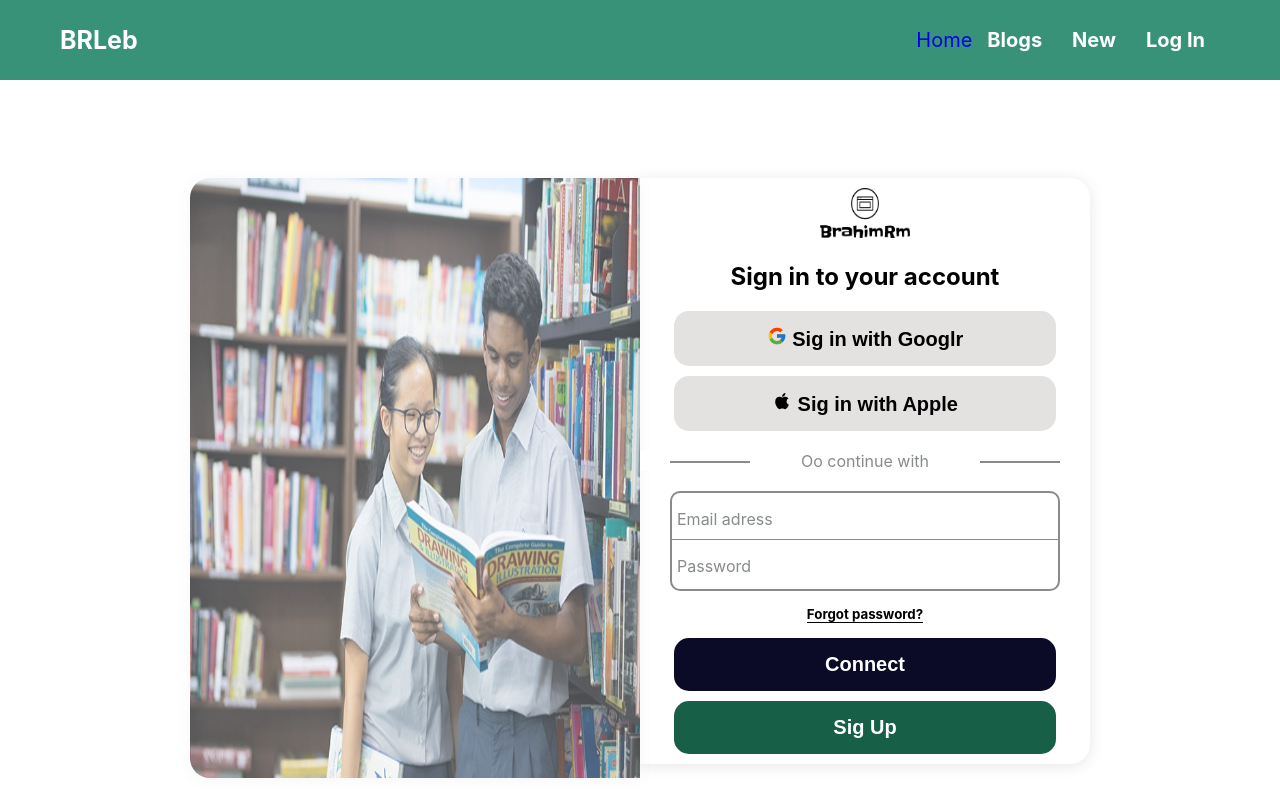
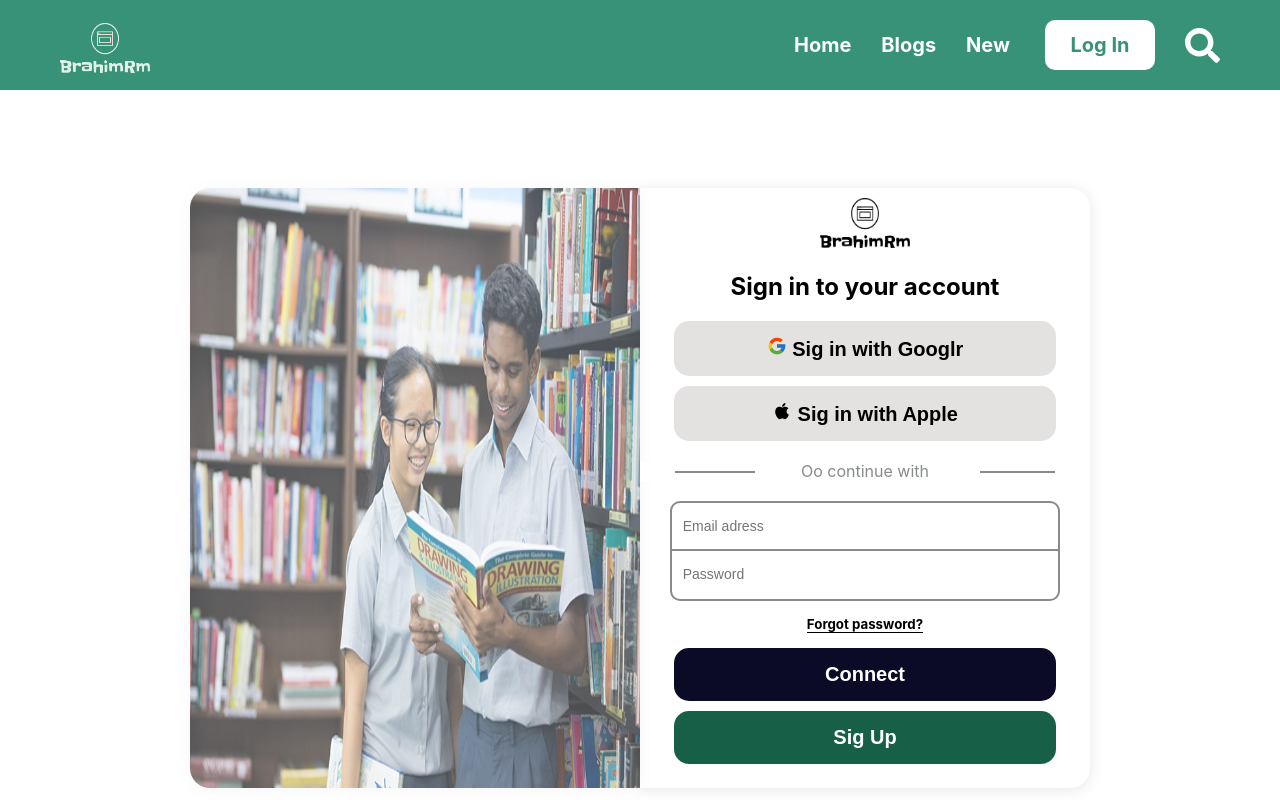
Before and after one commit to BrahimRemaigui/Library_project, a React (Create React App) app: page /login in a window 1280 px wide. Shown: the top 800 px of the page. Built offline with nearby package versions, Linux system fonts and the light colour scheme; the HTML template or start-up script is replaced by a standard one.

Commit message:
Add files via upload

```diff
--- a/src/BlogsDatails.js
+++ b/src/BlogsDatails.js
@@ -25,9 +25,9 @@ const BlogsDatails = () => {
                     <h5>Abstaract:</h5>
                     <div className="box">
                     <div>{ blog.body}</div>
+                    </div>
                     <img src={imgg}></img>
-                    </div>
-                    <button onClick={handleDeleta}>Delete</button>
+                    <button className="Btn_dele" onClick={handleDeleta}>Delete</button>
                 </article>
             )}
         </div>
--- a/src/Cont.js
+++ b/src/Cont.js
@@ -24,8 +24,18 @@ export default function Cont() {
             Oo continue with
           </div>
           <div className='btnSin'>
-            <p className='pa-p'> Email adress</p>
-            <p style={{paddingTop:'-2px', paddingBottom :'7px' }}>Password</p>
+          <input className='input-text'
+            type="text"
+            placeholder="Email adress"
+            required
+          />
+          <div className='ff'></div>
+           <input className='input-text'
+            type="password"
+            placeholder="Password"
+            required
+          />
+
           </div>
           <h5 className='forgot'>Forgot password?</h5>
           <div className='btns'>
--- a/src/Nav.css
+++ b/src/Nav.css
@@ -8,7 +8,6 @@
     height: max-content;
     margin-left: 10px;
     margin-right: 10px;
-
     border-radius: 10px;
     display: grid;
     grid-template-columns: repeat(auto-fill, minmax(500px, 1fr));
@@ -25,7 +24,6 @@
     background-color: #389277;
     color: white;
     font-size: 20px;
-
   }
 
   .nav-container {
@@ -35,6 +33,7 @@
     max-width: 1200px;
     margin: 0 auto;
     padding: 0 20px;height:80px;
+    height: fit-content;
   }
 
   .nav-logo {
@@ -47,6 +46,7 @@
   .nav-menu {
     list-style: none;
     display: flex;
+    align-items: center;
   }
 
   .nav-item {
@@ -105,14 +105,14 @@
   display: flex;
   flex-direction: column;
   position: absolute;
-  top: 100px;
+  top: 80px;
   background: #389277;
   color: aliceblue;
   height: max-content;
   /* position: static; */
   z-index: 2;
   width: 102%;
-  margin: -20px;
+  margin: -22px;
   padding: 0;
 
 }
@@ -147,3 +147,40 @@
     }
 
 }
+
+.nav-item-log{
+  width: 110px;
+  height: 50px;
+  background: white;
+  color: #389277;
+  font-size: 20px;
+  font-weight: bold;
+  display: flex;
+  justify-content: center;
+  border-radius: 10px;
+  align-items: center;
+  margin: 0 20px;
+  transition: 2s;
+}
+.nav-item-log:hover{
+  background: #ffcc00;
+}
+@media (max-width:779px) {
+ .nav-item-log{
+  margin: 10px auto;
+  height: 40px;
+  width: 90px;
+
+}
+ .search{
+  display: none;
+ }
+}
+.search{
+  margin-left: 10px;
+  font-size: 35px;
+  transition: 2s;
+}
+.search:hover{
+  color: #ffcc00;
+}
--- a/src/NavBar.js
+++ b/src/NavBar.js
@@ -1,6 +1,8 @@
 import { Link } from "react-router-dom";
 import im  from './imgs/menu_open_FILL0_wght400_GRAD0_opsz24.png'
 import { BiAlignRight } from "react-icons/bi";
+import { FaSearch } from "react-icons/fa";
+import logo from './imgs/with-trans.png'
 import './Nav.css'
 import { useState } from "react";
 const NavBar = () => {
@@ -20,15 +22,16 @@ const changefalse =()=>{
         <nav className="navbar">
         <div className="nav-container">
 
-        <Link to="/"> <a href="#" className="nav-logo">BRLeb</a> </Link>
+        <Link to="/"> <img className="logo-bra" src={logo}></img> </Link>
         <BiAlignRight className={`bialifn ${classAdd}`} onClick={changetrue}  />
             <ul className={`nav ${isLiked ? "nav-menu" : "menu-hover"}`} onMouseLeave={changefalse}>
-               <Link to="/"> <li className="nav-ite"><a>Home</a> </li> </Link>
+               <Link to="/"> <li className="nav-item"><a>Home</a> </li> </Link>
                <Link to="/librery"> <li className="nav-item"><a>Blogs</a></li> </Link>
                <Link to="/Creat"><li className="nav-item"><a>New</a></li></Link>
-               <Link to="/contact"><li className="nav-item"><a>Log In</a></li></Link>
+               <Link to="/contact"><li className="nav-item-log"><a>Log In</a></li></Link>
+               <FaSearch className="search"/>
+            </ul>
 
-            </ul>
         </div>
     </nav>
      );
--- a/src/SigIn.css
+++ b/src/SigIn.css
@@ -41,6 +41,7 @@
     margin-left: 0px;
     width: 450px;
     height: fit-content;
+    min-height: 600px;
     box-shadow: 0 2px 15px rgb(0 0 0 / 10%);
     z-index: 1;
 }
@@ -49,7 +50,7 @@
     .creat_log{
         width: 500px;
         border-radius: 20px;
-        margin-right: 100px;
+        margin-right: 150px;
         height: fit-content;
     }
 }
@@ -90,16 +91,17 @@
     background: rgb(135, 139, 139);
     position: absolute;
     bottom: 8px;
-    left: 30px;
+    left: 35px;
 }
+
 .creat_log .parag::after{
     content: "";
-    width: 80px;
+    width: 75px;
     height: 2px;
     background: rgb(135, 139, 139);
     position: absolute;
     bottom: 8px;
-    right: 30px;
+    right: 35px;
 }
 .btnSin{
 
@@ -107,6 +109,7 @@
     margin: 0px 30px;
     border: 2px solid rgb(135, 139, 139);
     border-radius: 10px;
+
 }
 
 .btnSin p{
@@ -114,6 +117,23 @@
     padding-left: 5px;
     color: rgb(135, 139, 139);
 
+}
+.input-text{
+    width: 96%;
+    border: none;
+    padding:5px 3px;
+    margin: 10px 5px;
+    color: rgb(135, 139, 139);
+    font-size: 14px;
+    outline: none;
+
+}
+.ff{
+
+    width: 100%;
+    height: 2px;
+    background: rgb(135, 139, 139);
+    z-index: 10;
 }
  .pa-p{
     width: 100%;
--- a/src/index.css
+++ b/src/index.css
@@ -239,3 +239,8 @@ article{
 .blog-list .box:hover .info i {
   animation: moving-arrow 0.6s linear infinite;
 }
+.Btn_dele{
+  width: 200px;
+  margin: 20px auto;
+  border-radius: 10px;
+}
```
Also changed, not shown: src/Foter.css (indentation only), src/Foter.js (line endings or trailing spaces), src/imgs/with-trans.png (added).
